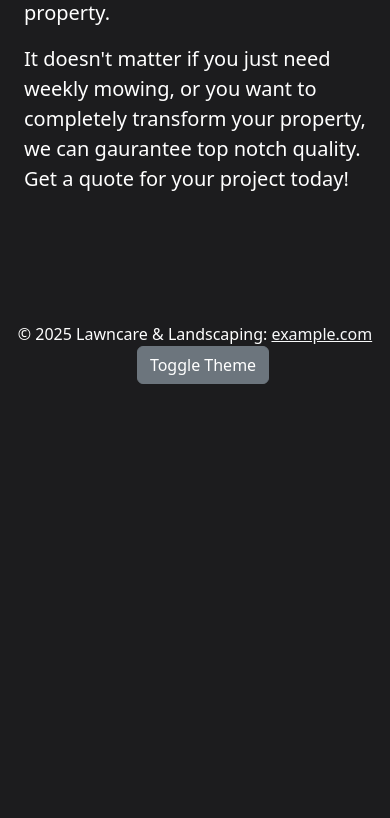
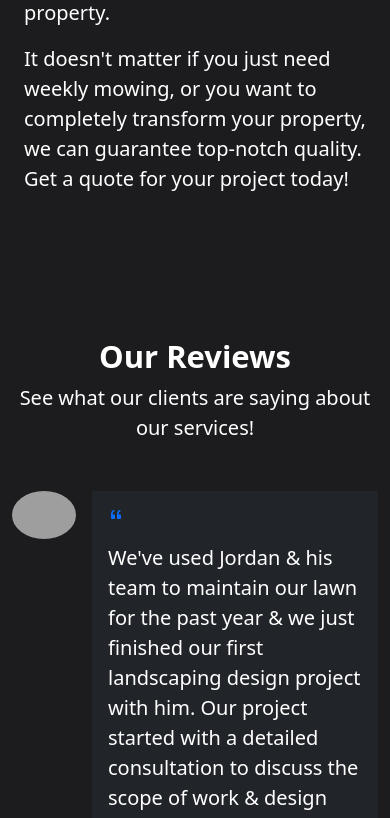
Before and after one commit to alexanderhunterking/wenning-lawncare, a Vue app: page / in a window 390 px wide. Shown: the part 1069-1887 px from the top of the page. Before the commit the page ends 1469 px from the top, so only its background shows below. Built offline with nearby package versions, Linux system fonts and the light colour scheme; grey boxes are pictures that could not be loaded.

Commit message:
reviews section

```diff
--- a/src/App.vue
+++ b/src/App.vue
@@ -11,22 +11,66 @@
           <div class="container about-section" id="about-section" :class="[theme]">
             <div class="row align-items-center gx-4">
               <div class="col-md-5">
-				<div class="ms-md-2 ms-lg-5"><img class="img-fluid rounded-3 " :src="aboutImage"></div>
+                <div class="ms-md-2 ms-lg-5">
+                  <img class="img-fluid rounded-3" :src="aboutImage">
+                </div>
               </div>
               <div class="col-md-6 offset-md-1">
                 <div class="ms-md-2 ms-lg-5">
                   <h2 class="display-5 fw-bold">About Us</h2>
                   <p class="lead">We have been offering exceptional service to the Pendleton community since 2017. Jordan Wenning started out of his parent's garage with just a push-mower. He has since grown his hobby into a full blown professional operation with top of the line equipment and a dedicated property.</p>
-					<p class="lead mb-0">It doesn't matter if you just need weekly mowing, or you want to completely transform your property, we can gaurantee top notch quality. Get a quote for your project today!</p>
+                  <p class="lead mb-0">It doesn't matter if you just need weekly mowing, or you want to completely transform your property, we can guarantee top-notch quality. Get a quote for your project today!</p>
                 </div>
               </div>
             </div>
           </div>
         </section>
       </div>
+    </div>
+    <!-- reviews section -->
     <div class="row mb-3">
-
+      <section class="py-5">
+        <div class="container" id="reviews-section">
+          <div class="row justify-content-center text-center mb-2 mb-lg-4">
+            <div class="col-12 col-lg-8 col-xxl-7 text-center mx-auto">
+              <h2 class="display-5 fw-bold">Our Reviews</h2>
+              <p class="lead">See what our clients are saying about our services!</p>
             </div>
+          </div>
+          <div class="row g-5 py-4 justify-content-center">
+            <div class="col-lg-8">
+              <div class="d-flex align-items-start mb-4">
+                <img alt="" class="img-fluid rounded-circle me-3 review-image" height="96" src="https://freefrontend.dev/assets/square-small.png" width="96">
+                <div :class="[theme === 'dark-mode' ? 'bg-dark' : 'bg-light']" class="p-3 p-md-4">
+                  <div class="text-primary mb-1">
+                    <svg class="bi bi-quote" fill="currentColor" height="32" viewbox="0 0 16 16" width="32" xmlns="http://www.w3.org/2000/svg">
+                      <path d="M12 12a1 1 0 0 0 1-1V8.558a1 1 0 0 0-1-1h-1.388c0-.351.021-.703.062-1.054.062-.372.166-.703.31-.992.145-.29.331-.517.559-.683.227-.186.516-.279.868-.279V3c-.579 0-1.085.124-1.52.372a3.322 3.322 0 0 0-1.085.992 4.92 4.92 0 0 0-.62 1.458A7.712 7.712 0 0 0 9 7.558V11a1 1 0 0 0 1 1h2Zm-6 0a1 1 0 0 0 1-1V8.558a1 1 0 0 0-1-1H4.612c0-.351.021-.703.062-1.054.062-.372.166-.703.31-.992.145-.29.331-.517.559-.683.227-.186.516-.279.868-.279V3c-.579 0-1.085.124-1.52.372a3.322 3.322 0 0 0-1.085.992 4.92 4.92 0 0 0-.62 1.458A7.712 7.712 0 0 0 3 7.558V11a1 1 0 0 0 1 1h2Z"></path>
+                    </svg>
+                  </div>
+                  <p class="lead">We've used Jordan & his team to maintain our lawn for the past year & we just finished our first landscaping design project with him. Our project started with a detailed consultation to discuss the scope of work & design inspiration. From there, Jordan gave us a timeline/pricing estimates & we got scheduled. Communication was excellent throughout the process & the whole team was punctual & polite! We had a fairly large project so it was impressive that the team got it done in just 2 days. I'm an interior designer so I'm a very picky person yet Jordan brought our vision to life with no issues. Absolutely thrilled with our "new yard"!</p>
+                  <div class="text-end pt-2">
+                    <h5 class="fw-bold">Victoria Spell</h5>
+                  </div>
+                </div>
+              </div>
+              <div class="d-flex align-items-start">
+                <img alt="" class="img-fluid rounded-circle me-3 review-image" height="96" src="https://freefrontend.dev/assets/square-small.png" width="96">
+                <div :class="[theme === 'dark-mode' ? 'bg-dark' : 'bg-light']" class="p-3 p-md-4">
+                  <div class="text-primary mb-1">
+                    <svg class="bi bi-quote" fill="currentColor" height="32" viewbox="0 0 16 16" width="32" xmlns="http://www.w3.org/2000/svg">
+                      <path d="M12 12a1 1 0 0 0 1-1V8.558a1 1 0 0 0-1-1h-1.388c0-.351.021-.703.062-1.054.062-.372.166-.703.31-.992.145-.29.331-.517.559-.683.227-.186.516-.279.868-.279V3c-.579 0-1.085.124-1.52.372a3.322 3.322 0 0 0-1.085.992 4.92 4.92 0 0 0-.62 1.458A7.712 7.712 0 0 0 9 7.558V11a1 1 0 0 0 1 1h2Zm-6 0a1 1 0 0 0 1-1V8.558a1 1 0 0 0-1-1H4.612c0-.351.021-.703.062-1.054.062-.372.166-.703.31-.992.145-.29.331-.517.559-.683.227-.186.516-.279.868-.279V3c-.579 0-1.085.124-1.52.372a3.322 3.322 0 0 0-1.085.992 4.92 4.92 0 0 0-.62 1.458A7.712 7.712 0 0 0 3 7.558V11a1 1 0 0 0 1 1h2Z"></path>
+                    </svg>
+                  </div>
+                  <p class="lead">Jordan and his team transformed our daughter’s home in only 2 days. They were great to work with, punctual and created a wonderful landscape. The work they did transformed the curb appeal of the house.</p>
+                  <div class="text-end pt-2">
+                    <h5 class="fw-bold">Lisa Sloan</h5>
+                  </div>
+                </div>
+              </div>
+            </div>
+          </div>
+        </div>
+      </section>
     </div>
     <Footer @toggle-theme="toggleTheme" :theme="theme"/>
   </div>
@@ -103,35 +147,25 @@ body.dark-mode {
   align-items: center;
 }
 
-.about-text {
-  display: flex;
-  align-items: center;
-  height: 100%;
-}
-
-.text-box {
-  padding: 20px;
-  border-radius: 10px;
-  transition: background-color 0.5s, color 0.5s;
-}
-
-.text-box.dark-mode {
-  background-color: #2c2c2c; /* Slightly lighter gray than the background */
-}
-
-.text-box.light-mode {
-  background-color: #f0f0f0; /* Very light grey */
-}
-
 .about-image {
   width: 70%;
   height: auto;
   border-radius: 50%;
 }
 
+.review-image {
+  width: 96px;
+  height: 96px;
+}
+
 @media (max-width: 768px) {
   .about-image {
-    width: 73%;
+    width: 50%;
+  }
+
+  .review-image {
+    width: 64px;
+    height: 64px;
   }
 }
 </style>
--- a/src/components/NavBar.vue
+++ b/src/components/NavBar.vue
@@ -14,7 +14,7 @@
               <a class="nav-link" href="#about-section">About</a>
             </li>
             <li class="nav-item">
-              <a class="nav-link" href="#">Reviews</a>
+              <a class="nav-link" href="#reviews-section">Reviews</a>
             </li>
             <li class="nav-item">
               <a class="nav-link" href="#">Services</a>
```
Lines whose indentation alone changed are shown as unchanged.
